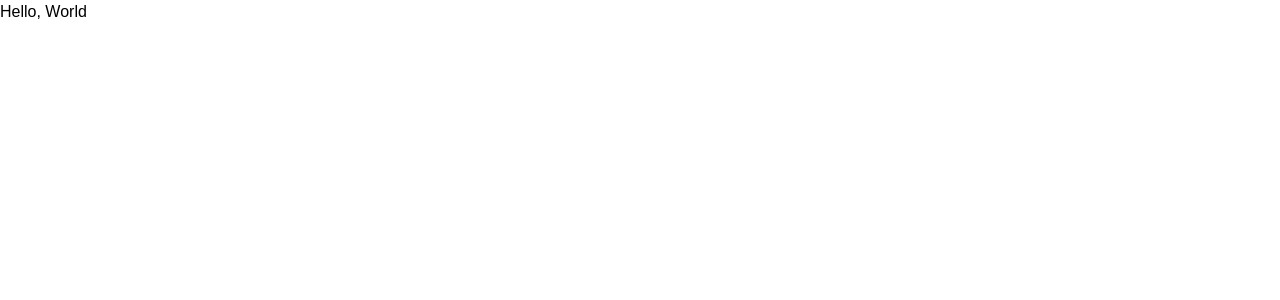
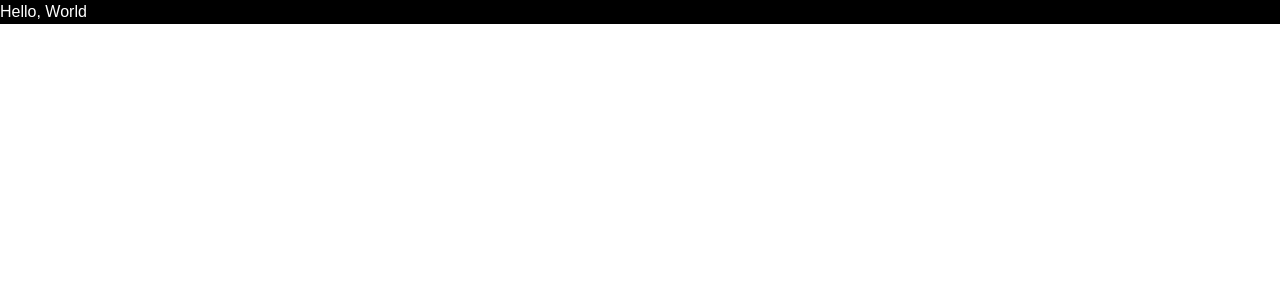
Before and after one commit to JhowBRCG/my-portfolio, a Next.js app: page / in a window 1280 px wide. Shown: the top 300 px of the page. Built offline with nearby package versions, Linux system fonts and the light colour scheme; a web font is replaced by a local one.

Commit message:
add prettier-plugin-tailwindcss

```diff
--- a/app/page.tsx
+++ b/app/page.tsx
@@ -1,3 +1,3 @@
 export default function page() {
-  return <h1>Hello, World</h1>;
+  return <h1 className="flex bg-black text-white">Hello, World</h1>;
 }
```
Also changed, not shown: package.json (+7 -5 lines), 2 other files (tests, documents, lock files or other folders).
